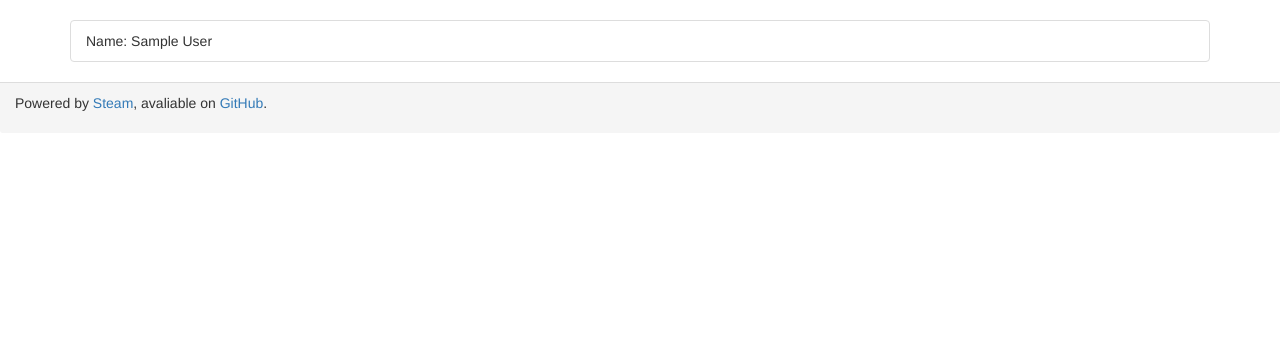
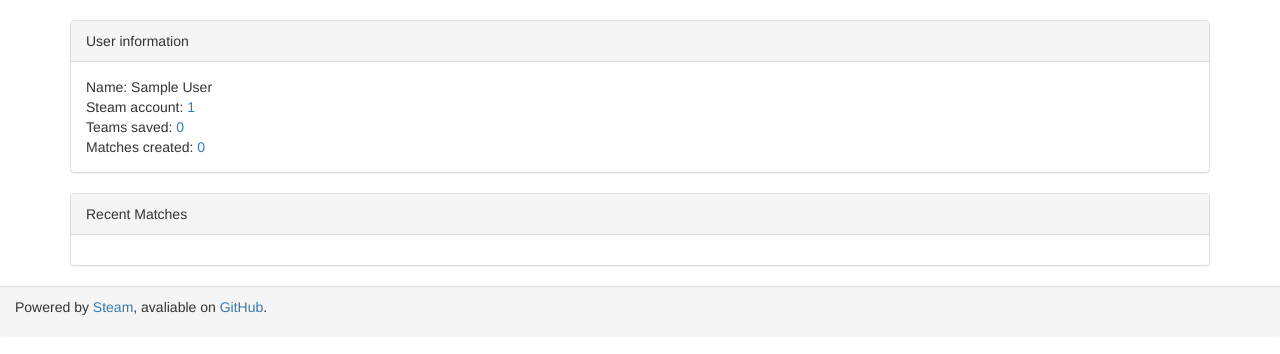
Before and after one commit to splewis/get5-web, a Flask app: template get5/templates/user.html in a window 1280 px wide. Shown: the part 52-406 px from the top of the page. Run offline with Flask 2, Linux system fonts and the light colour scheme; the template is opened without the code that fills it: values that come from a table or form of the project are taken from there, others are empty; the visitor is signed in with stand-in values (Sample User, id 1); data comes from the database, SQL or seed files in the repository; some libraries are stand-ins or nearby versions.

Commit message:
Improve user page.

```diff
--- a/get5/models.py
+++ b/get5/models.py
@@ -46,8 +46,14 @@ class User(db.Model):
 
         return rv
 
-    def get_url(userid):
-        return url_for('user', userid=userid)
+    def get_url(self):
+        return url_for('user', userid=self.id)
+
+    def get_steam_url(self):
+        return 'http://steamcommunity.com/profiles/{}'.format(self.steam_id)
+
+    def get_recent_matches(self, limit=10):
+        return self.matches.filter_by(cancelled=False).limit(limit)
 
     def __repr__(self):
         return 'User(id={}, steam_id={}, name={})'.format(self.id, self.steam_id, self.name)
@@ -266,7 +272,7 @@ class Match(db.Model):
         db.session.add(rv)
         return rv
 
-    def status_string(self, show_winner=True):
+    def get_status_string(self, show_winner=True):
         if self.pending():
             return 'Pending'
         elif self.live():
--- a/get5/templates/matches.html
+++ b/get5/templates/matches.html
@@ -47,7 +47,7 @@
         </td>
 
         <td>
-          {{ match.status_string(True) }}
+          {{ match.get_status_string() }}
         </td>
 
         {% if my_matches %}
--- a/get5/templates/user.html
+++ b/get5/templates/user.html
@@ -3,11 +3,25 @@
 
 <div id="content">
 
-<ul class="list-group">
-  <li class="list-group-item">
-    Name: {{displaying_user.name}}
-  </li>
-</ul>
+  <div class="panel panel-default">
+    <div class="panel-heading">User information</div>
+    <div class="panel-body">
+      Name: {{displaying_user.name}}<br>
+      Steam account: <a href="{{displaying_user.get_steam_url() }}"> {{displaying_user.steam_id}} </a> <br>
+      Teams saved: <a href="/teams/{{displaying_user.id}}"> {{ displaying_user.teams.count() }} </a> <br>
+      Matches created: <a href="/matches/{{displaying_user.id}}"> {{ displaying_user.matches.count() }} </a> <br>
+    </div>
+  </div>
+
+  <div class="panel panel-default">
+    <div class="panel-heading">Recent Matches</div>
+    <div class="panel-body">
+      {% for match in displaying_user.get_recent_matches() %}
+        <a href="/match/{{match.id}}">#{{match.id}}</a>: {{ match.get_status_string() }}
+        <br>
+      {% endfor %}
+    </div>
+  </div>
 
 </div>
 
```
